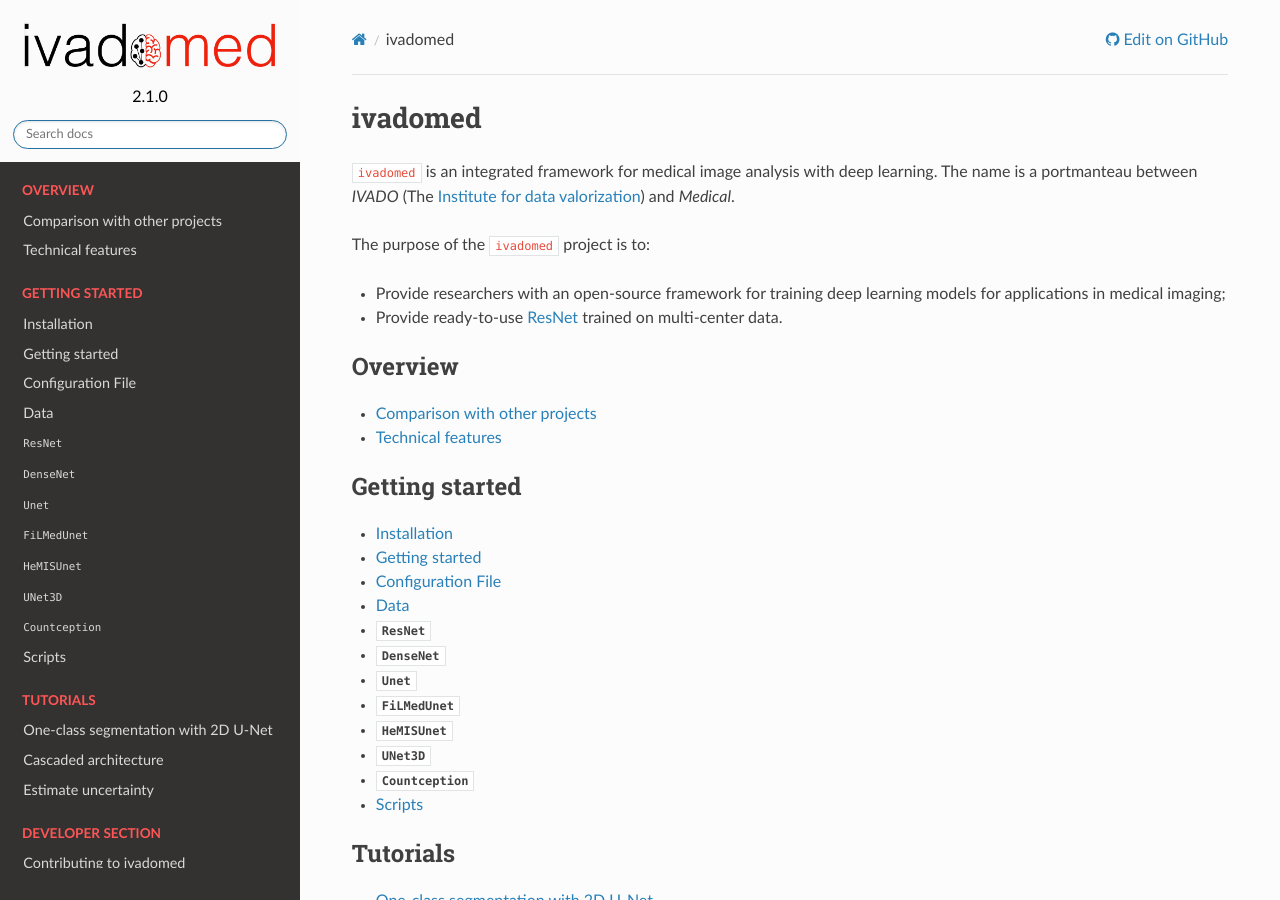
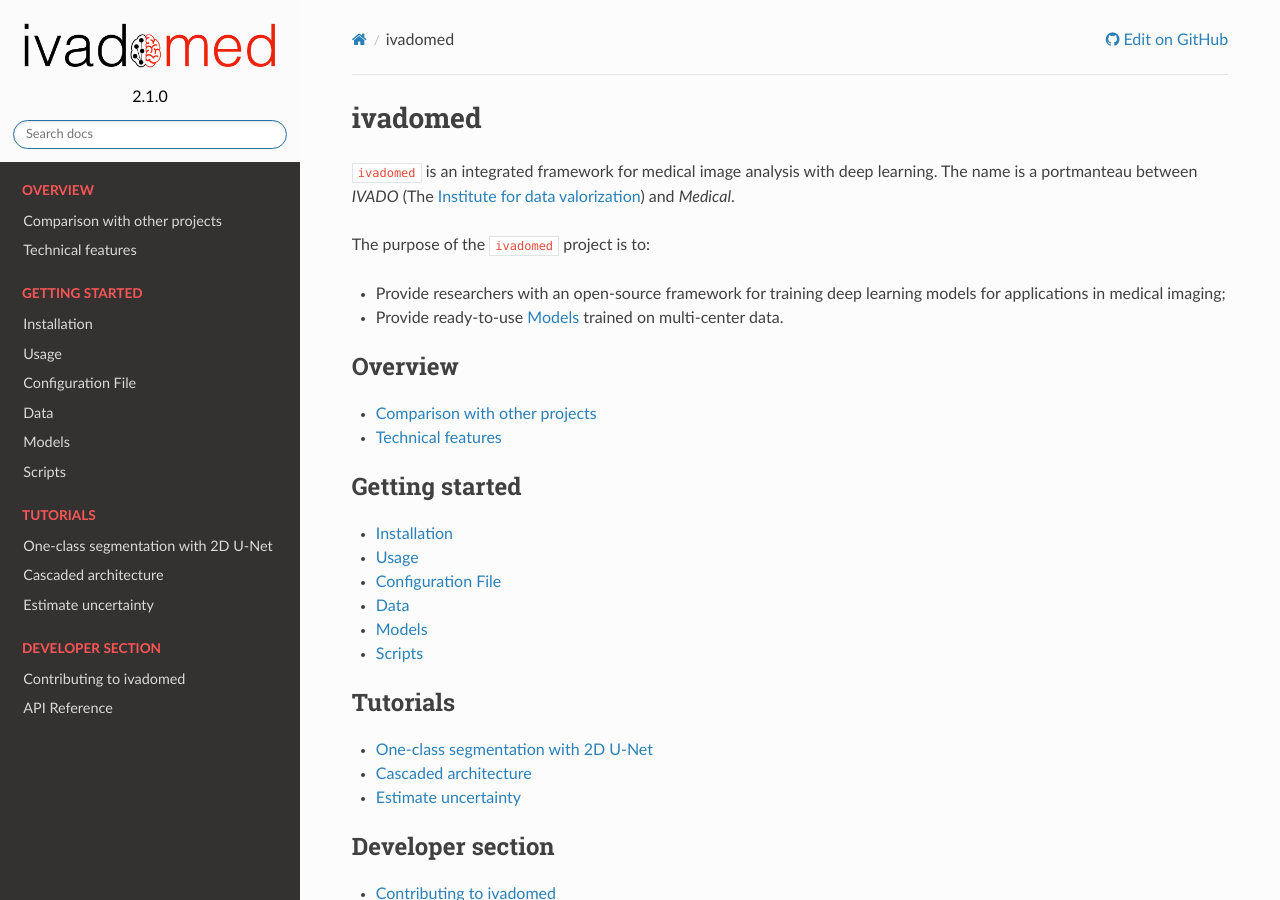
Before and after one commit to ivadomed/ivadomed, a Sphinx documentation site: the page built from docs/source/index.rst, in a window 1280 px wide and 900 px high. Built offline with Sphinx 7.4.7 and the Read the Docs theme 2.0.0, drawn with Linux system fonts in a browser that asks for light colours.

Commit message:
Fix models' header in documentation (#415)
* Change redundant title

* change file name to fit title

* models.rst: add sectionning

* correct faulty reference

```diff
--- a/docs/source/index.rst
+++ b/docs/source/index.rst
@@ -23,12 +23,13 @@
    :caption: Getting started
 
    installation.rst
-   getting_started.rst
+   usage.rst
    configuration_file.rst
    data.rst
    models.rst
    scripts.rst
 
+.. _tutorials:
 .. toctree::
    :maxdepth: 1
    :caption: Tutorials
--- a/docs/source/models.rst
+++ b/docs/source/models.rst
@@ -1,5 +1,4 @@
 Models
-
 ======
 
 :mod:`ResNet`
@@ -7,14 +6,12 @@
 
 .. autoclass:: ivadomed.models.ResNet
 
-======
 
 :mod:`DenseNet`
 ---------------------------
 
 .. autoclass:: ivadomed.models.DenseNet
 
-======
 
 :mod:`Unet`
 ---------------------------
--- a/docs/source/getting_started.rst
+++ b/docs/source/usage.rst
@@ -1,5 +1,5 @@
-Getting started
-===============
+Usage
+=====
 
 New model can be generated using the command-line tool from the
 terminal:
```
Also changed, not shown: other parts of docs/source/usage.rst (+1 -1 lines).
